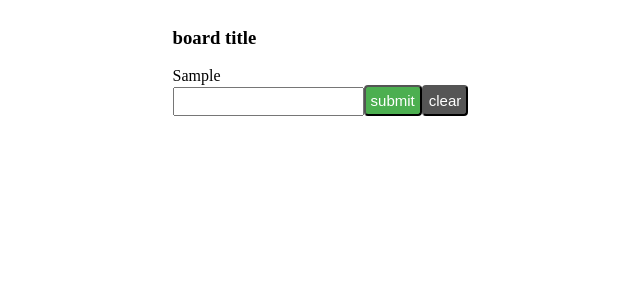
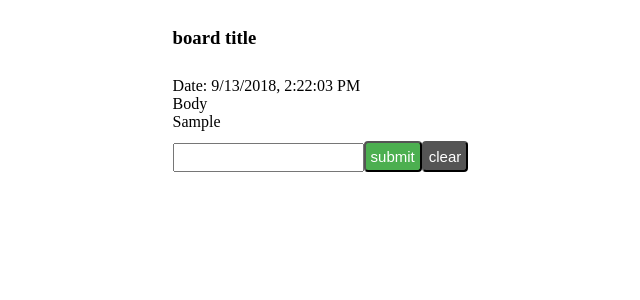
Before and after one commit to gmidorii/board, a React app: page / in a window 1280 px wide. Both pictures are taken after typing "Sample" into the empty fields and a click on the button "submit". Shown: the top 300 px of the page, without its empty margins (25-665 px from the left). Built offline with nearby package versions, Linux system fonts and the light colour scheme.

Commit message:
Add data and Fix message style.

```diff
--- a/src/components/Board.tsx
+++ b/src/components/Board.tsx
@@ -23,7 +23,8 @@ export class Board extends React.Component<BoardProps, BoardState> {
       messages: current.concat([
         {
           id: String(current.length),
-          body: message
+          body: message,
+          createdAt: new Date()
         }
       ])
     })
@@ -89,7 +90,16 @@ export class BoardBody extends React.Component<BoardBodyProps, BoardBodyState> {
   render() {
     const messages: JSX.Element[] = []
     this.props.messages.forEach(element => {
-      messages.push(<div key={element.id}>{element.body}</div>)
+      messages.push(
+        <div key={element.id} className="message">
+          <div>Date: {element.createdAt.toLocaleString()}</div>
+          <div>
+            Body
+            <br />
+            {element.body}
+          </div>
+        </div>
+      )
     })
 
     return messages
--- a/src/model/Model.ts
+++ b/src/model/Model.ts
@@ -1,4 +1,5 @@
 export interface Message {
   id: string
   body: string
+  createdAt: Date
 }
--- a/style.css
+++ b/style.css
@@ -18,6 +18,10 @@
 
 .board-message {
 
+}
+
+.message {
+  padding: 10px 0;
 }
 
 #messageInput {
```
